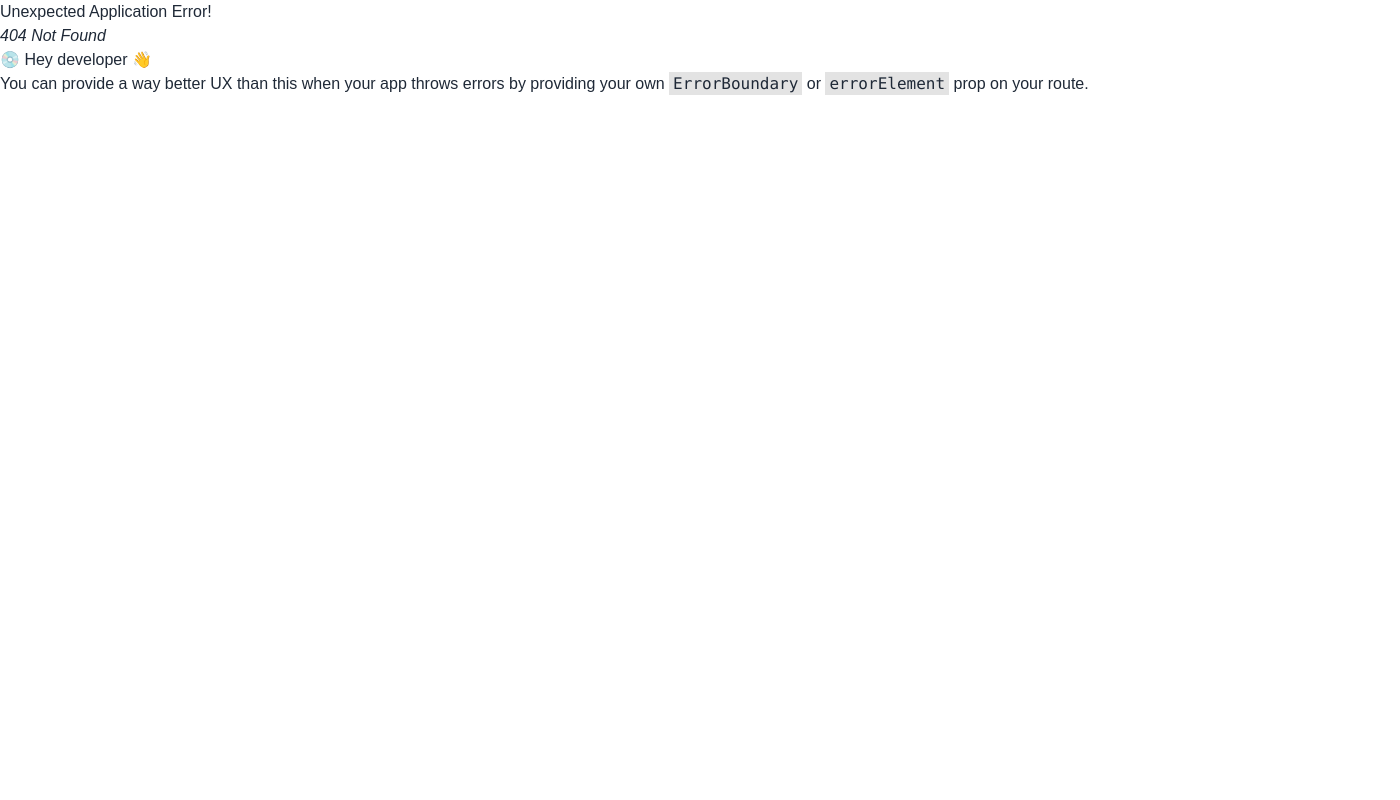
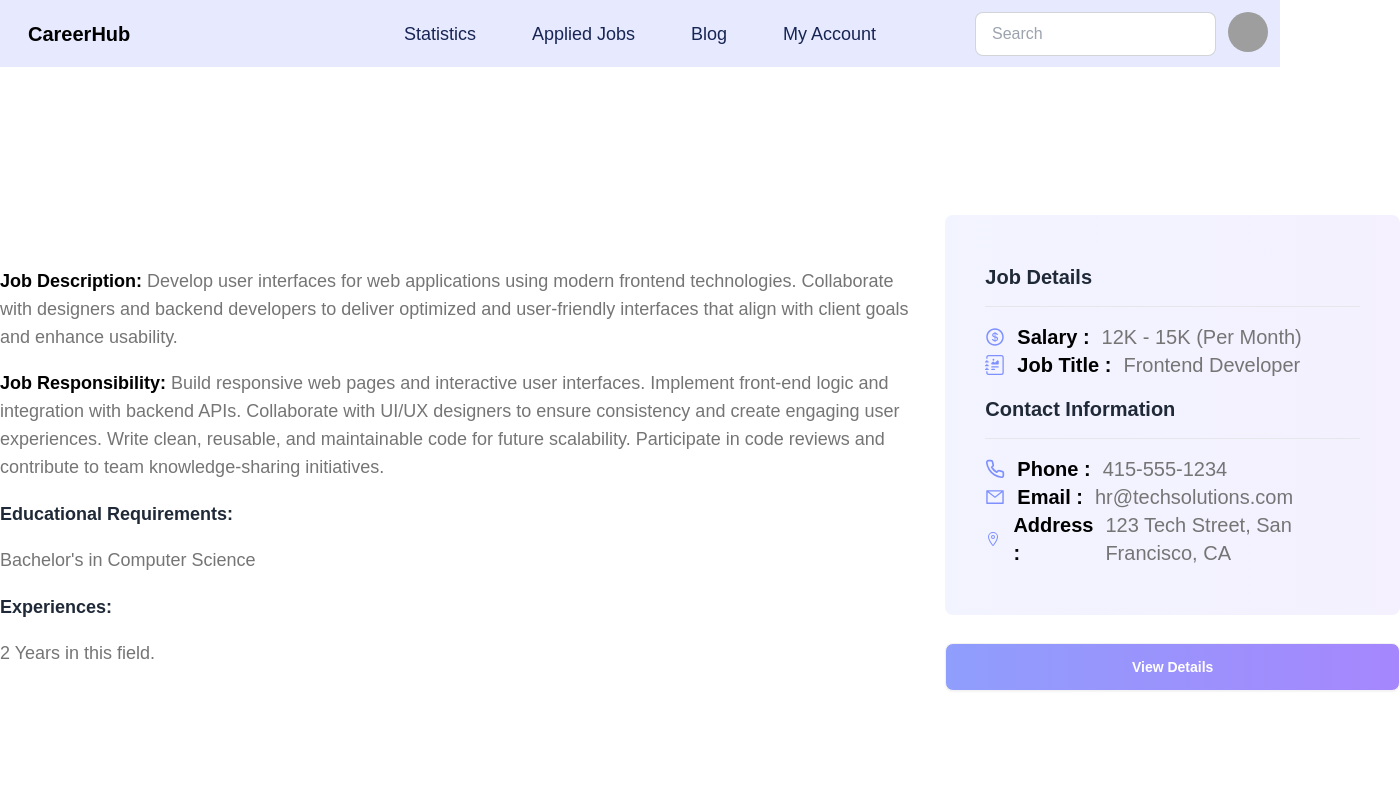
Before and after one commit to NadimMahmudRishan/job-hunter, a React (Vite) app: page /job/1 in a window 1280 px wide. Before the commit this address had no page. Shown: the top 800 px of the page, 1400 px wide, since content can reach past the window. Built offline with nearby package versions, Linux system fonts and the light colour scheme; grey boxes are pictures that could not be loaded.

Commit message:
Featered Jobs section and job details section complete.

```diff
--- a/package.json
+++ b/package.json
@@ -13,6 +13,7 @@
     "prop-types": "^15.8.1",
     "react": "^18.3.1",
     "react-dom": "^18.3.1",
+    "react-icons": "^5.3.0",
     "react-router-dom": "^6.27.0"
   },
   "devDependencies": {
--- a/public/featuredJobs.json
+++ b/public/featuredJobs.json
@@ -1,7 +1,7 @@
 [
   {
     "id": 1,
-    "logo": "https://i.ibb.co.com/Z68SqB2/rb-40.png",
+    "logo": "https://i.ibb.co.com/5sbRfXp/rb-40.png",
     "jobTitle": "Frontend Developer",
     "companyName": "Tech Solutions Inc.",
     "address": "123 Tech Street, San Francisco, CA",
@@ -10,7 +10,9 @@
     "jobResponsibility": "Build responsive web pages and interactive user interfaces. Implement front-end logic and integration with backend APIs. Collaborate with UI/UX designers to ensure consistency and create engaging user experiences. Write clean, reusable, and maintainable code for future scalability. Participate in code reviews and contribute to team knowledge-sharing initiatives.",
     "education": "Bachelor's in Computer Science",
     "experience": 2,
-    "jobType": ["Remote", "Full Time"]
+    "jobType": ["Remote", "Full Time"],
+    "phone": "415-555-1234",
+    "email": "hr@techsolutions.com"
   },
   {
     "id": 2,
@@ -23,7 +25,9 @@
     "jobResponsibility": "Collect, clean, and organize data from various sources. Perform statistical analysis to identify trends and correlations. Create reports and dashboards to communicate findings clearly. Collaborate with other teams to support data-driven decision-making. Ensure data accuracy, security, and compliance with company standards.",
     "education": "Bachelor's in Data Science",
     "experience": 1,
-    "jobType": ["Onsite", "Full Time"]
+    "jobType": ["Onsite", "Full Time"],
+    "phone": "212-555-6789",
+    "email": "careers@insightsanalytics.com"
   },
   {
     "id": 3,
@@ -36,7 +40,9 @@
     "jobResponsibility": "Write, test, and deploy code for various applications. Collaborate with other developers and stakeholders to define project requirements effectively. Debug and troubleshoot issues to ensure seamless functionality. Implement best practices for coding standards, security, and scalability. Continuously improve application performance and usability.",
     "education": "Bachelor's in Software Engineering",
     "experience": 3,
-    "jobType": ["Remote", "Onsite"]
+    "jobType": ["Remote", "Onsite"],
+    "phone": "512-555-2468",
+    "email": "jobs@globaltechsystems.com"
   },
   {
     "id": 4,
@@ -49,7 +55,9 @@
     "jobResponsibility": "Define and prioritize product requirements based on research. Coordinate with design, engineering, and marketing teams to align on project goals. Set product timelines and ensure timely delivery. Conduct market research to understand user needs and industry trends. Manage product lifecycle and iteration based on feedback and performance metrics.",
     "education": "Bachelor's in Business Administration",
     "experience": 2,
-    "jobType": ["Full Time", "Onsite"]
+    "jobType": ["Full Time", "Onsite"],
+    "phone": "206-555-7390",
+    "email": "recruitment@innovatecorp.com"
   },
   {
     "id": 5,
@@ -62,7 +70,9 @@
     "jobResponsibility": "Create wireframes, prototypes, and visual designs. Conduct user research and testing to gather feedback on design elements. Collaborate with developers for seamless implementation across devices. Maintain design consistency across products to enhance brand identity. Adapt design trends to keep interfaces modern, functional, and visually appealing.",
     "education": "Bachelor's in Graphic Design",
     "experience": 1,
-    "jobType": ["Remote", "Full Time"]
+    "jobType": ["Remote", "Full Time"],
+    "phone": "305-555-1647",
+    "email": "apply@creativedesigns.com"
   },
   {
     "id": 6,
@@ -75,7 +85,9 @@
     "jobResponsibility": "Build and maintain server-side logic for scalability. Integrate with frontend applications and manage database operations efficiently. Implement security measures and optimize APIs. Write clean, scalable code that supports growth. Monitor and troubleshoot backend services to ensure minimal downtime.",
     "education": "Bachelor's in Computer Science",
     "experience": 2,
-    "jobType": ["Onsite", "Full Time"]
+    "jobType": ["Onsite", "Full Time"],
+    "phone": "303-555-4856",
+    "email": "backendjobs@serversolutions.com"
   },
   {
     "id": 7,
@@ -88,7 +100,9 @@
     "jobResponsibility": "Develop and implement digital marketing strategies across multiple channels. Optimize content for search engines and social media platforms. Track and analyze campaign performance metrics. Coordinate with creative teams to support content creation. Stay updated on digital marketing trends to drive impactful campaigns.",
     "education": "Bachelor's in Marketing",
     "experience": 2,
-    "jobType": ["Remote", "Onsite"]
+    "jobType": ["Remote", "Onsite"],
+    "phone": "312-555-9274",
+    "email": "digitalcareers@marketmasters.com"
   },
   {
     "id": 8,
@@ -101,7 +115,9 @@
     "jobResponsibility": "Recruit and onboard new employees for various roles. Manage employee relations and address workplace issues promptly. Develop and enforce HR policies for compliance. Conduct training and development programs for employees. Ensure compliance with labor laws and ethical standards.",
     "education": "Bachelor's in Human Resources",
     "experience": 3,
-    "jobType": ["Onsite", "Full Time"]
+    "jobType": ["Onsite", "Full Time"],
+    "phone": "617-555-7300",
+    "email": "hr@peoplefirstsolutions.com"
   },
   {
     "id": 9,
@@ -114,7 +130,9 @@
     "jobResponsibility": "Write and edit content for blogs, websites, and social media channels. Conduct research to create accurate, informative, and well-researched content. Collaborate with the marketing team for effective content strategy. Follow SEO guidelines for optimized reach and ranking. Adapt tone and style according to target audience preferences.",
     "education": "Bachelor's in English or Journalism",
     "experience": 1,
-    "jobType": ["Remote", "Full Time"]
+    "jobType": ["Remote", "Full Time"],
+    "phone": "323-555-2221",
+    "email": "writerjobs@writeworks.com"
   },
   {
     "id": 10,
@@ -127,6 +145,8 @@
     "jobResponsibility": "Assist in planning and organizing project activities from inception to completion. Track progress and maintain comprehensive documentation. Communicate project updates with stakeholders regularly. Manage project schedules and budgets effectively. Ensure project milestones are met within scope and resources.",
     "education": "Bachelor's in Project Management",
     "experience": 2,
-    "jobType": ["Full Time", "Onsite"]
+    "jobType": ["Full Time", "Onsite"],
+    "phone": "215-555-5692",
+    "email": "apply@organizeitsolutions.com"
   }
 ]
--- a/src/Components/FeaturedJobs/FJob.jsx
+++ b/src/Components/FeaturedJobs/FJob.jsx
@@ -1,29 +1,37 @@
+import { IoLocationOutline } from "react-icons/io5";
+import { AiOutlineDollar } from "react-icons/ai";
 import PropTypes from "prop-types";
+import { Link } from "react-router-dom";
 const FJob = ({ job }) => {
-
-  const { logo, jobTitle, companyName, address, salaryRange, jobType } = job;
+  const { id,logo, jobTitle, companyName, address, salaryRange, jobType } = job;
 
   return (
-    <div className="w-[648px] h-96 border border-[#E8E8E8] justify-between rounded-md">
-      <img className="w-40" src={logo} alt="" />
+    <div className="md:w-[648px] w-80 md:h-96 border border-[#E8E8E8] flex flex-col justify-between items-start rounded-md p-8 md:p-10">
+      <img className="max-h-28 max-w-40" src={logo} alt="" />
       <h2 className="text-2xl font-bold text-[#474747]">{jobTitle}</h2>
       <h3 className="text-xl font-semibold text-[#757575]">{companyName}</h3>
 
       <div className="text-sm font-bold my-3 flex gap-4">
-        <span className=" p-1 rounded-md border border-[#9873FF] text-transparent bg-clip-text bg-gradient-to-r from-[#7E90FE] to-[#9873FF]">
+        <span className=" px-3 py-1 rounded-md border border-[#9873FF] text-transparent bg-clip-text bg-gradient-to-r from-[#7E90FE] to-[#9873FF]">
           {jobType[0]}
         </span>
-        <span className=" p-1 rounded-md border border-[#9873FF] border-[] text-transparent bg-clip-text bg-gradient-to-r from-[#7E90FE] to-[#9873FF]">
+        <span className=" px-3 py-1 rounded-md border border-[#9873FF] border-[] text-transparent bg-clip-text bg-gradient-to-r from-[#7E90FE] to-[#9873FF]">
           {jobType[1]}
         </span>
       </div>
-      <div>
-        <span></span>
-        <span></span>
+      <div className="flex md:flex-row flex-col gap-1 md:gap-5 text-[#757575] text-sm md:text-lg">
+        <span className="flex items-center gap-1">
+          <IoLocationOutline /> {address}
+        </span>
+        <span className="flex items-center gap-1">
+          <AiOutlineDollar /> {salaryRange[0]}K - {salaryRange[1]}K
+        </span>
       </div>
-      <button className="btn bg-gradient-to-r from-[#7e8ffed9] to-[#9873ffd8]">
-        View Details
-      </button>
+      <Link to ={`/job/${id}`}>
+        <button className="btn bg-gradient-to-r from-[#7e8ffed9] to-[#9873ffd8] text-white mt-2 md:mt-0">
+          View Details
+        </button>
+      </Link>
     </div>
   );
 };
@@ -32,6 +40,7 @@ export default FJob;
 
 FJob.propTypes = {
   job: PropTypes.shape({
+    id: PropTypes.string.isRequired,
     logo: PropTypes.string.isRequired,
     jobTitle: PropTypes.string.isRequired,
     companyName: PropTypes.string.isRequired,
--- a/src/Components/FeaturedJobs/FeaturedJobs.jsx
+++ b/src/Components/FeaturedJobs/FeaturedJobs.jsx
@@ -2,31 +2,41 @@ import { useEffect, useState } from "react";
 import FJob from "./FJob";
 
 const FeaturedJobs = () => {
-    const [jobs,setJobs]=useState([]);
+  const [jobs, setJobs] = useState([]);
+  const [dataLength, setdataLength] = useState(4);
+  useEffect(() => {
+    fetch("featuredJobs.json")
+      .then((res) => res.json())
+      .then((data) => setJobs(data));
+  }, []);
+  const handelAllJobs = () => {
+    setdataLength(jobs.length);
+  };
 
 
-    useEffect(()=>{
-        fetch("featuredJobs.json")
-        .then(res => res.json())
-        .then(data => setJobs(data))
-    },[])
   return (
     <div className="flex flex-col justify-center items-center my-5 ">
-        <div className="md:w-[1400px] mx-auto flex flex-col">
+      <div className="md:w-[1400px] mx-auto flex flex-col items-center md:gap-2">
         <div className="text-center">
           <h2 className="text-5xl font-extrabold text-[#1a1919e0] mb-3">
             Featured Jobs
           </h2>
           <p className="text-lg text-[#757575] font-medium mb-5">
-              Explore thousands of job opportunities with all the information
-              you need. Its your future
+            Explore thousands of job opportunities with all the information you
+            need. Its your future
           </p>
         </div>
         <div className="flex flex-col md:flex-row md:flex-wrap items-center justify-between md:w-full mx-auto gap-10">
-            {jobs.map((job) => (
+          {jobs.slice(0, dataLength).map((job) => (
             <FJob className="w-full" key={job.id} job={job}></FJob>
           ))}
         </div>
+        <button
+          onClick={handelAllJobs}
+          className={`btn bg-gradient-to-r from-[#7e8ffed9] ${(jobs.length==dataLength)&& 'hidden'} to-[#9873ffd8] text-white my-6`}
+        >
+          See All Jobs
+        </button>
       </div>
     </div>
   );
--- a/src/Components/Hero/Hero.jsx
+++ b/src/Components/Hero/Hero.jsx
@@ -18,7 +18,7 @@ const Hero = () => {
             need. Its your future. Come find it. Manage all your job application
             from start to finish.
           </p>
-          <button className="btn bg-gradient-to-r from-[#7E90FE] to-[#9873FF]">
+          <button className="btn bg-gradient-to-r from-[#7E90FE] to-[#9873FF] text-white text-xl font-medium">
             Get Started
           </button>
         </div>
--- /dev/null
+++ b/src/Components/JobDetails/JobDetails.jsx
@@ -0,0 +1,93 @@
+import { useLoaderData, useParams } from "react-router-dom";
+import { AiOutlineDollarCircle } from "react-icons/ai";
+import { BsJournalRichtext } from "react-icons/bs";
+import { FiPhone } from "react-icons/fi";
+import { AiOutlineMail } from "react-icons/ai";
+import { IoLocationOutline } from "react-icons/io5";
+
+const JobDetails = () => {
+  const jobs = useLoaderData();
+  const { id } = useParams();
+  const job = jobs.find((job) => job.id == id);
+  const {
+    phone,
+    email,
+    address,
+    salaryRange,
+    jobDescription,
+    jobResponsibility,
+    education,
+    experience,
+    jobTitle,
+  } = job;
+  return (
+    <div>
+      <div className="flex flex-col md:flex-row md:w-[1400px] md:mx-auto md:gap-9 md:h-[800px] justify-center items-center  mx-5">
+        {/* Left side */}
+        <div className="md:w-2/3 md:h-[400px] flex flex-col justify-between">
+          <p className="text-[#757575] text-sm md:text-lg ">
+            <span className="font-bold text-black">Job Description: </span>
+            {jobDescription}
+          </p>
+          <p className="text-[#757575] text-sm md:text-lg ">
+            <span className="font-bold text-black">Job Responsibility: </span>
+            {jobResponsibility}
+          </p>
+          <p className="font-bold text-sm md:text-lg ">
+            Educational Requirements:
+          </p>
+          <p className="text-[#757575] text-sm md:text-lg ">{education}</p>
+          <p className="font-bold text-sm md:text-lg ">Experiences:</p>
+          <p className="text-[#757575] text-sm md:text-lg ">
+            {experience} Years in this field.
+          </p>
+        </div>
+        {/* Right side */}
+        <div className="md:w-1/3">
+          <div className="w-full  md:h-[400px] h-72 bg-gradient-to-r from-[#7E90FE1A] to-[#9873FF1A] md:p-10 rounded-lg flex flex-col justify-around p-5">
+            <h3 className="font-bold text-lg md:text-xl">Job Details</h3>
+            <hr />
+            <div className=" text-sm md:text-xl">
+              <p className="text-[#757575] flex items-center gap-3">
+                <AiOutlineDollarCircle className="text-[#7E90FE]" />
+                <span className="font-semibold text-black">Salary : </span>
+                {salaryRange[0]}K - {salaryRange[1]}K (Per Month)
+              </p>
+              <p className="text-[#757575] flex items-center gap-3">
+                <BsJournalRichtext className="text-[#7E90FE]" />
+                <span className="font-semibold text-black">Job Title : </span>
+                {jobTitle}
+              </p>
+            </div>
+            <h3 className="font-bold text-lg md:text-xl">
+              Contact Information
+            </h3>
+            <hr />
+            <div className=" text-sm md:text-xl">
+              <p className="text-[#757575] flex items-center gap-3">
+                <FiPhone className="text-[#7E90FE]" />
+                <span className="font-semibold text-black">Phone : </span>
+                {phone}
+              </p>
+              <p className="text-[#757575] flex items-center gap-3">
+                <AiOutlineMail className="text-[#7E90FE]" />
+                <span className="font-semibold text-black">Email : </span>
+                {email}
+              </p>
+              <p className="text-[#757575] flex items-center gap-3">
+                <IoLocationOutline className="text-[#7E90FE]" />
+                <span className="font-semibold text-black">Address : </span>
+                {address}
+              </p>
+            </div>
+          </div>
+          <button className="btn bg-gradient-to-r from-[#7e8ffed9] to-[#9873ffd8] text-white mt-2 my-4 md:my-7 w-full">
+            View Details
+          </button>
+        </div>
+      </div>
+    </div>
+  );
+};
+
+export default JobDetails;
--- a/src/main.jsx
+++ b/src/main.jsx
@@ -5,6 +5,7 @@ import { createBrowserRouter, RouterProvider } from "react-router-dom";
 import Root from './Components/Root/Root';
 import ApplyJobs from './Components/ApplyJobs/ApplyJobs';
 import Statistics from './Components/Statistics/Statistics';
+import JobDetails from './Components/JobDetails/JobDetails';
 
 const router = createBrowserRouter([
   {
@@ -21,6 +22,11 @@ const router = createBrowserRouter([
         loader: () => fetch('/public/jobCategories.json'),
         element: <Statistics></Statistics>,
       },
+      {
+        path: "/job/:id",
+        loader:()=>fetch("/public/featuredJobs.json"),
+        element: <JobDetails></JobDetails>
+      }
     ],
   },
 ]);
```
Also changed, not shown: 1 other file (tests, documents, lock files or other folders). Lines whose indentation alone changed are shown as unchanged.
